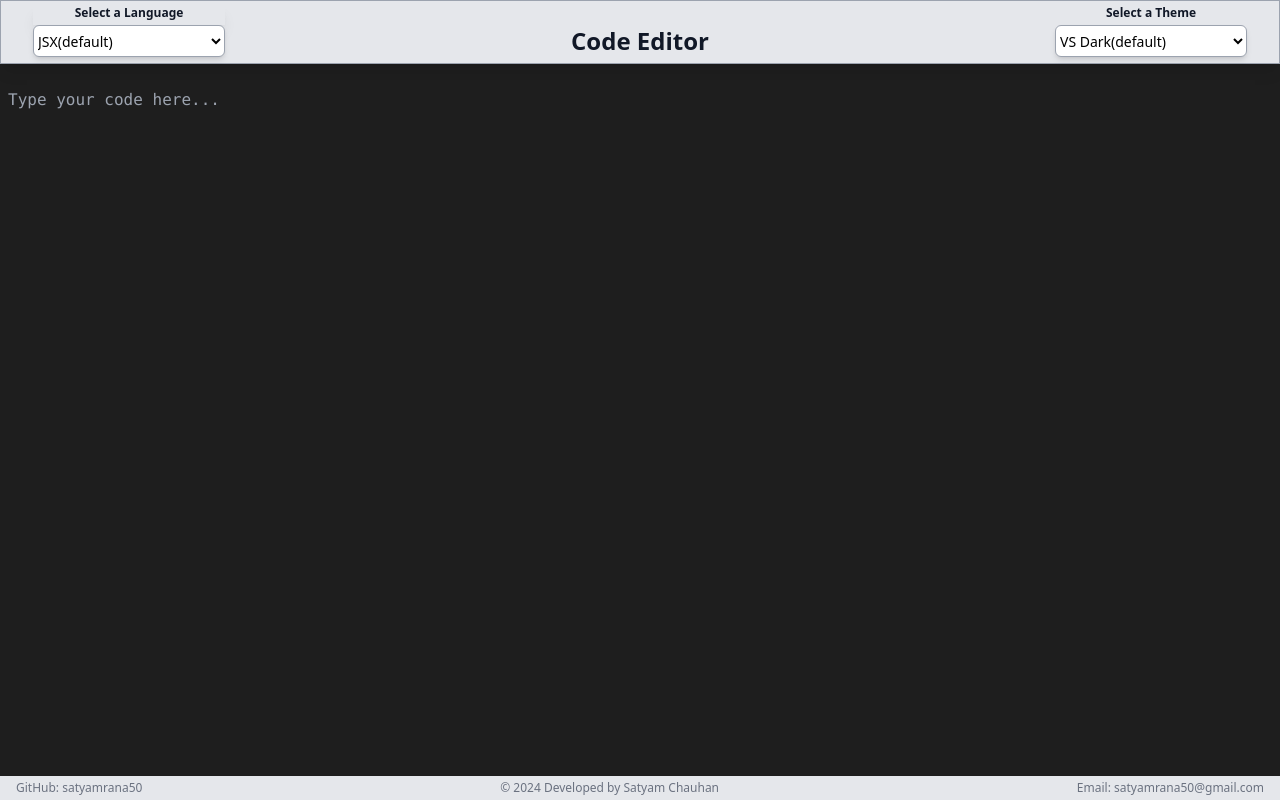
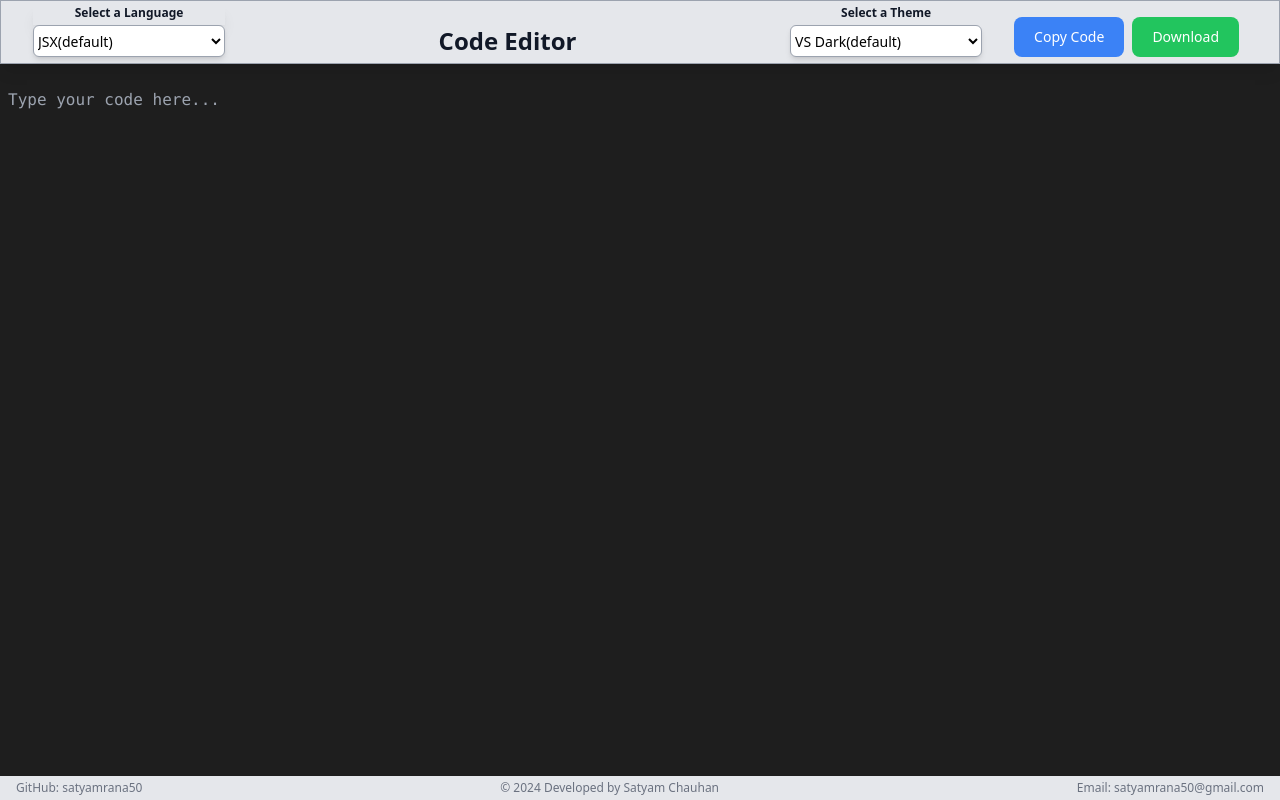
Before and after one commit to SatyamRana50/simple-code-editor---tealfeed-assignment, a React (Create React App) app in the folder simple-code-editor/: page / in a window 1280 px wide. Built offline with nearby package versions, Linux system fonts and the light colour scheme.

Commit message:
copy and download code functionality integrated

```diff
--- a/simple-code-editor/src/components/codeEditor/index.tsx
+++ b/simple-code-editor/src/components/codeEditor/index.tsx
@@ -5,17 +5,21 @@ import CustomSyntaxHighlighter from "./CodeHighlighter";
 interface CodeEditorProps {
   selectedLanguage: string;
   selectedTheme: string;
+  setCodeInWrapper: React.Dispatch<React.SetStateAction<string>>;
 }
 
 const CodeEditor: React.FC<CodeEditorProps> = ({
   selectedLanguage,
   selectedTheme,
+  setCodeInWrapper,
 }) => {
   const [code, setCode] = useState<string>("");
   const scrollRef = useRef<HTMLTextAreaElement>(null);
 
   const handleChange = (value: string) => {
     setCode(value);
+    setCodeInWrapper(value);
+
   };
 
   return (
--- a/simple-code-editor/src/components/ui-components/Button.tsx
+++ b/simple-code-editor/src/components/ui-components/Button.tsx
@@ -20,7 +20,7 @@ export const Button: React.FC<ButtonProps> = ({
       type={type ? type : "button"}
       disabled={disabled}
       onClick={onClick}
-      className={`${bgColor} text-white ${hoverColor} focus:outline-none focus:ring-4 focus:ring-gray-300 font-medium rounded-lg text-sm px-5 py-2.5 me-2 mb-2 w-full mt-1`}
+      className={`${bgColor} text-white ${hoverColor} focus:outline-none focus:ring-4 focus:ring-gray-300 font-medium rounded-lg text-sm px-5 py-2.5 me-2 mb-2 mt-1`}
     >
       {label}
     </button>
--- a/simple-code-editor/src/components/ui-components/Header.tsx
+++ b/simple-code-editor/src/components/ui-components/Header.tsx
@@ -1,5 +1,6 @@
 import React from "react";
 import DropdownField from "./DropdownField";
+import { Button } from "./Button";
 
 interface HeaderProps {
   availableLanguages: { name: string; value: string }[]; // Array of available languages with name and value
@@ -8,6 +9,8 @@ interface HeaderProps {
   availableThemes: { name: string; value: string }[]; // Array of available themes with name and value
   selectedTheme: string; // Currently selected theme
   handleThemeChange: (theme: string) => void; // Function to handle theme change
+  handleCopy: () => void; // Function to copy code to clipboard
+  handleDownload: () => void; // Function to download code as a file
 }
 
 const Header: React.FC<HeaderProps> = ({
@@ -17,6 +20,8 @@ const Header: React.FC<HeaderProps> = ({
   availableThemes,
   selectedTheme,
   handleThemeChange,
+  handleCopy,
+  handleDownload,
 }) => {
   return (
     <header className="fixed top-0 left-0 right-0 z-10 bg-gray-200 shadow-lg py-1 px-4 h-16 border border-gray-400">
@@ -29,7 +34,6 @@ const Header: React.FC<HeaderProps> = ({
             </h3>
             {/* DropdownField component for selecting a language */}
             <DropdownField
-              // className={'h-8'}
               name="language"
               data={availableLanguages}
               onChange={(e) => handleLanguageChange(e.target.value)}
@@ -45,12 +49,10 @@ const Header: React.FC<HeaderProps> = ({
         {/* Center section: Title and description */}
         <div className="text-center flex-grow">
           <h2 className="text-2xl font-extrabold text-gray-900">Code Editor</h2>
-          {/* <p className="mt-1 text-lg text-gray-500">
-            Write and highlight your code in various programming languages.
-          </p> */}
         </div>
 
         {/* Right section: Select a Theme */}
+        <div className="flex items-center space-x-2">
           <div className="w-48">
             <div className="mb-1">
               <h3 className="pb-1 text-center text-xs font-bold text-gray-900">
@@ -69,6 +71,28 @@ const Header: React.FC<HeaderProps> = ({
               />
             </div>
           </div>
+          <div className="pl-6 pb-1">
+            {/* Copy Button */}
+            <Button
+              onClick={() => {
+                handleCopy();
+              }}
+              label="Copy Code"
+              bgColor="bg-blue-500"
+              hoverColor="hover:bg-blue-600"
+              // className="text-sm py-1 px-2"
+            />
+
+            {/* Download Button */}
+            <Button
+              onClick={() => handleDownload()}
+              label="Download"
+              bgColor="bg-green-500"
+              hoverColor="hover:bg-green-600"
+              // className="text-sm py-1 px-2"
+            />
+          </div>
+        </div>
       </div>
     </header>
   );
--- a/simple-code-editor/src/components/ui-components/TextArea.tsx
+++ /dev/null
@@ -1,37 +0,0 @@
-import React, { ChangeEvent } from "react";
-
-interface TextAreaProps {
-  value?: string;
-  onChange: (e: ChangeEvent<HTMLTextAreaElement>) => void;
-  placeholder?: string;
-  rows?: number | null;
-  name?: string;
-  label?: string;
-}
-
-export const TextArea: React.FC<TextAreaProps> = ({
-  value,
-  onChange,
-  placeholder,
-  rows,
-  name,
-  label,
-}) => {
-  return (
-    <>
-      <label
-        htmlFor={name}
-        className="block mb-1 text-normal text-gray-700 font-semibold"
-      >
-        {label}
-      </label>
-      <textarea
-        value={value}
-        id={name}
-        onChange={onChange}
-        className="w-full h-60 p-4 bg-white text-gray-900 placeholder-gray-500 border focus:outline-none focus:ring-2 font-mono text-sm resize-none rounded-lg custom-scrollbar shadow-lg"
-        placeholder={placeholder}
-      ></textarea>
-    </>
-  );
-};
--- a/simple-code-editor/src/components/wrapper-components/CodeEditorWrapper.tsx
+++ b/simple-code-editor/src/components/wrapper-components/CodeEditorWrapper.tsx
@@ -20,6 +20,7 @@ const CodeEditorWrapper: React.FC<CodeEditorWrapperProps> = ({
   const [selectedLanguage, setSelectedLanguage] = useState<string>("jsx");
   const [selectedTheme, setSelectedTheme] = useState<string>("vsDark"); // Default theme
   const [bgColor, setBgColor] = useState<string>("#1E1E1E"); // Default theme
+  const [codeInWrapper, setCodeInWrapper] = useState<string>(""); // access the code from codeInput
 
   // Function to handle language change
   const handleLanguageChange = (language: string) => {
@@ -31,7 +32,28 @@ const CodeEditorWrapper: React.FC<CodeEditorWrapperProps> = ({
     setBgColor(selectBackgroundColor(theme)); // Update background color
     setSelectedTheme(theme); // Update selectedTheme state
   };
-  console.log("component is rendered");
+
+  // Function to copy code to clipboard
+  const handleCopy = () => {
+    navigator.clipboard
+      .writeText(codeInWrapper)
+      .then(() => {
+        alert("Code copied to clipboard!");
+      })
+      .catch((err) => {
+        console.error("Failed to copy code: ", err);
+      });
+  };
+
+  // Function to download code as a file
+  const handleDownload = () => {
+    const element = document.createElement("a");
+    const file = new Blob([codeInWrapper], { type: "text/plain" });
+    element.href = URL.createObjectURL(file);
+    element.download = "code.txt";
+    document.body.appendChild(element); // Required for this to work in FireFox
+    element.click();
+  };
 
   return (
     <div
@@ -46,6 +68,8 @@ const CodeEditorWrapper: React.FC<CodeEditorWrapperProps> = ({
         availableThemes={availableThemes}
         selectedTheme={selectedTheme}
         handleThemeChange={handleThemeChange}
+        handleCopy={handleCopy}
+        handleDownload={handleDownload}
       />
 
       {/* Container for CodeEditor component */}
@@ -53,6 +77,7 @@ const CodeEditorWrapper: React.FC<CodeEditorWrapperProps> = ({
         <CodeEditor
           selectedLanguage={selectedLanguage}
           selectedTheme={selectedTheme}
+          setCodeInWrapper={setCodeInWrapper}
         />
       </div>
 
```
Lines whose indentation alone changed are shown as unchanged.
